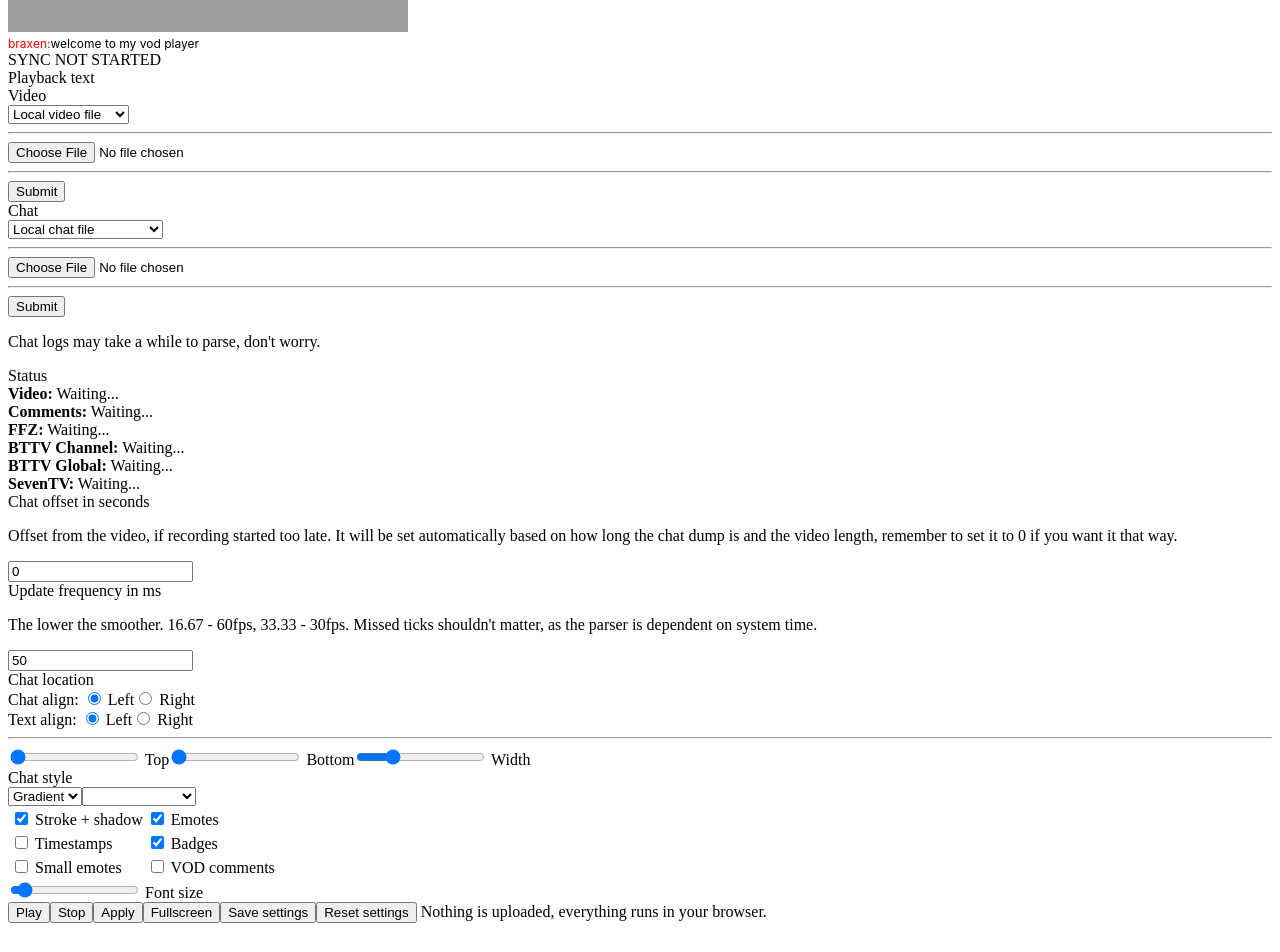
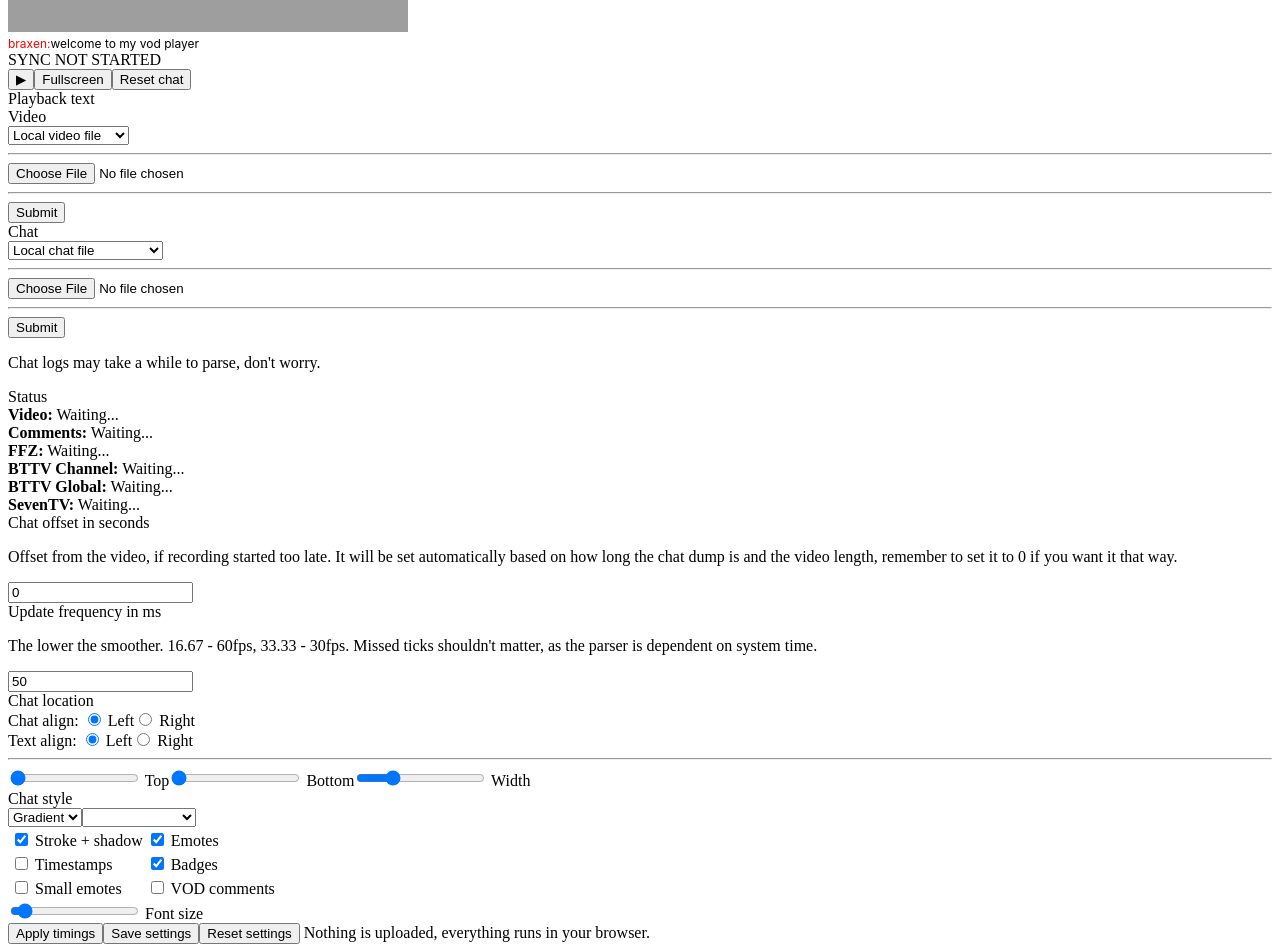
Before and after one commit to DerBunteBall/twitch-vod-chat, a Vue app: page / in a window 1280 px wide. Shown: the part 276-1228 px from the top of the page. Before the commit the page ends 1207 px from the top, so only its background shows below. Built offline with nearby package versions, Linux system fonts and the light colour scheme; grey boxes are pictures that could not be loaded; the HTML template or start-up script is replaced by a standard one.

Commit message:
prepare for new controls

```diff
--- a/src/App.vue
+++ b/src/App.vue
@@ -32,8 +32,20 @@
 			</div>
 		</div>
 
+		<!--
 		<div id="playback_info">
-			<div id="playback_text">Playback text</div>
+
+		</div>
+		-->
+
+		<div id="video-controls">
+			<div class="video-controls-buttons">
+				<button class="pb-button" @click="play" v-if="!$root.vp.playing">▶</button>
+				<button class="pb-button" @click="pause" v-else>⏸</button>
+				<button class="pb-button" @click="fullscreen">Fullscreen</button>
+				<button class="pb-button" @click="resetChat">Reset chat</button>
+			</div>
+			<div class="video-controls-text" id="playback_text">Playback text</div>
 		</div>
 
 		<div id="controls">
@@ -256,10 +268,7 @@
 
 			<div class="option-group">
 				<div class="option-content">
-					<button class="button is-submit is-flashing" @click="play">Play</button>
-					<button class="button" @click="stop">Stop</button>
-					<button class="button" @click="apply">Apply</button>
-					<button class="button" @click="fullscreen">Fullscreen</button>
+					<button class="button" @click="apply">Apply timings</button>
 					<button class="button" @click="saveSettings">Save settings</button>
 					<button class="button" @click="resetSettings">Reset settings</button>
 					<span>
@@ -319,11 +328,14 @@ export default {
 		play(){
 			this.$root.vp.play();
 		},
-		stop(){
-			this.$root.vp.stop();
+		pause(){
+			this.$root.vp.pause();
 		},
 		apply(){
 			this.$root.vp.apply();
+		},
+		resetChat(){
+			this.$root.vp.reset();
 		},
 		fullscreen(){
 			this.$root.vp.fullscreen();
--- a/src/player.scss
+++ b/src/player.scss
@@ -362,7 +362,7 @@ hr {
 	position: relative;
 	// width: $width;
 	width: 100%;
-	height: 16px;
+	// height: 16px;
 	pointer-events: none;
 }
 
@@ -370,6 +370,7 @@ hr {
 	position: absolute;
 	top: 0px;
 	left: 0px;
+	height: 16px;
 	padding-left: 2px;
 	border-left: 1px solid #555;
 	font-family: 'Roboto Condensed';
@@ -462,6 +463,30 @@ hr {
 	vertical-align: -2px;
 }
 
+#video-controls {
+	background-color: #151515;
+	display: flex;
+	align-items: center;
+	padding: 4px;
+}
+.video-controls-text {
+	color: #aaa;
+	padding-left: 5px;
+	font-size: 1.3em;
+}
+.pb-button {
+	font-family: inherit;
+	font-size: 1.2em;
+	padding: 3px 10px;
+	background-color: #333;
+	color: #fff;
+	border: 1px solid #222;
+	cursor: pointer;
+	&:hover {
+		background-color: #555;
+	}
+}
+
 .control {
 	&.fullwidth {
 		input {
--- a/src/vodplayer.ts
+++ b/src/vodplayer.ts
@@ -312,7 +312,7 @@ export default class VODPlayer {
         }
 
         if( this.timeOffset > this.vodLength + 5){
-            this.stop();
+            this.pause();
             return false;
         }
 
@@ -329,7 +329,7 @@ export default class VODPlayer {
                 this.malformed_comments++;
                 if(this.malformed_comments > 100){
                     alert("Too many malformed comments, something is wrong with the chat log.");
-                    this.stop();
+                    this.pause();
                 }
                 continue;
             }
@@ -822,7 +822,7 @@ export default class VODPlayer {
 
     }
 
-    stop(){
+    pause(){
         clearInterval(this.interval);
         this.embedPlayer.callPause(true);
         this.malformed_comments = 0;
```
Also changed, not shown: 1 other file (tests, documents, lock files or other folders).
